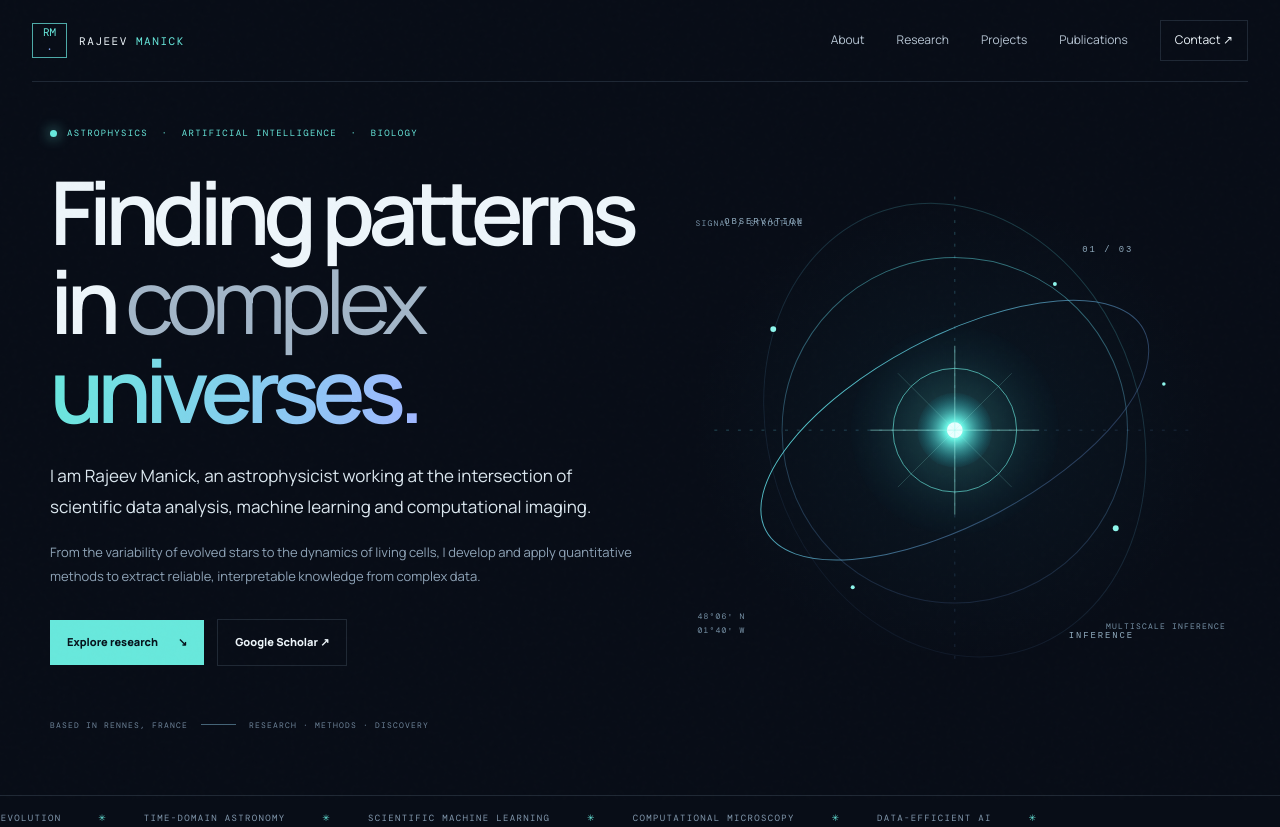
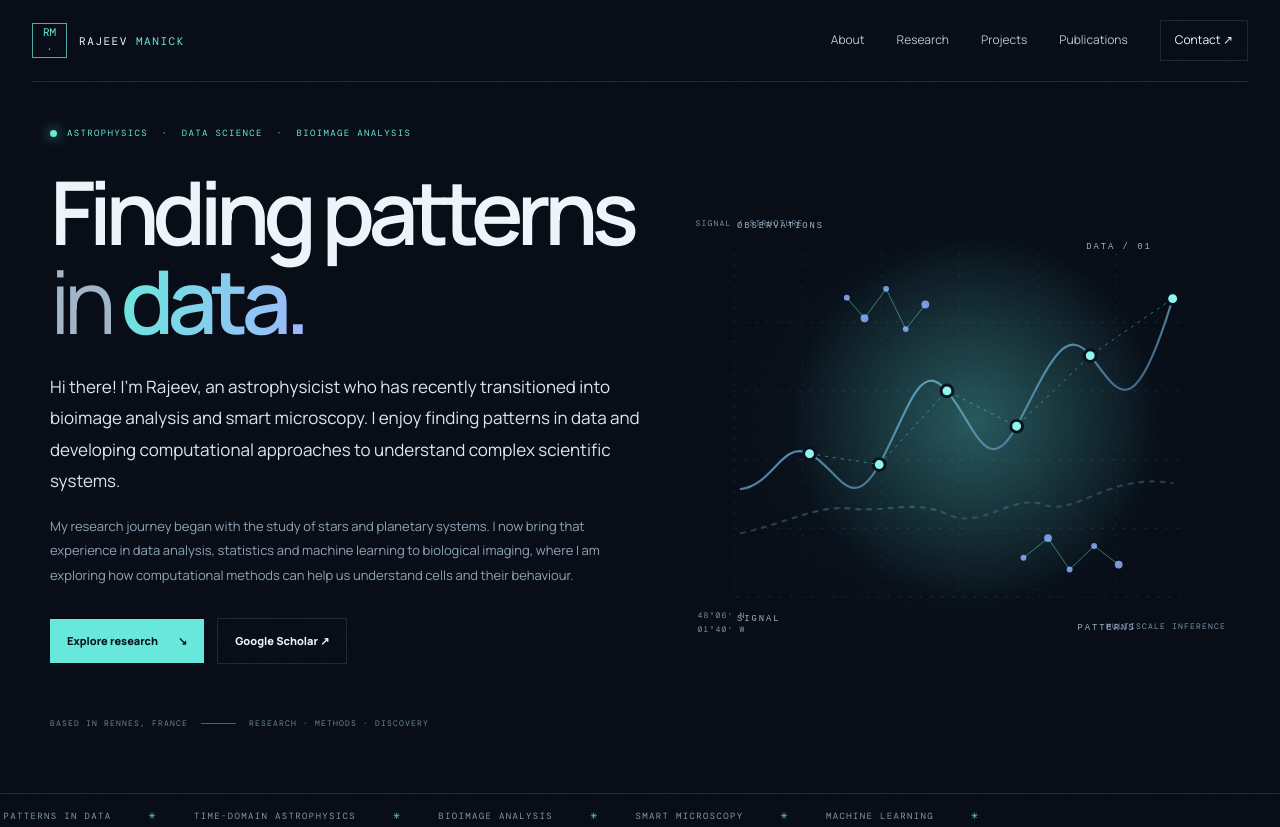
Before and after one commit to rajeevzar/rajeevzar.github.io, a plain HTML site: page index.html in a window 1280 px wide. Shown: the top 827 px of the page. Drawn offline with nearby package versions, Linux system fonts and the light colour scheme.

Commit message:
Add files via upload

```diff
--- a/index.html
+++ b/index.html
@@ -4,7 +4,7 @@
   <meta charset="utf-8"><meta name="viewport" content="width=device-width, initial-scale=1">
   <meta name="description" content="Rajeev Manick is an astrophysicist and AI researcher working across time-domain astronomy, machine learning and computational microscopy.">
   <meta name="theme-color" content="#080d17">
-  <meta property="og:title" content="Rajeev Manick — Astrophysics × AI × Computational Biology">
+  <meta property="og:title" content="Rajeev Manick — Astrophysics × Data Science × Bioimage Analysis">
   <meta property="og:description" content="Research, projects and publications of Rajeev Manick.">
   <title>Rajeev Manick | Astrophysics × AI × Biology</title>
   <link rel="icon" href="assets/favicon.svg" type="image/svg+xml">
@@ -21,34 +21,53 @@
   <main id="top">
     <section class="hero wrap">
       <div class="hero-text">
-        <div class="eyebrow"><i></i> ASTROPHYSICS &nbsp;·&nbsp; ARTIFICIAL INTELLIGENCE &nbsp;·&nbsp; BIOLOGY</div>
-        <h1>Finding patterns<br>in <em>complex</em><br><span class="gradient-text">universes.</span></h1>
-        <p class="hero-lead">I am Rajeev Manick, an astrophysicist working at the intersection of scientific data analysis, machine learning and computational imaging.</p>
-        <p class="hero-sub">From the variability of evolved stars to the dynamics of living cells, I develop and apply quantitative methods to extract reliable, interpretable knowledge from complex data.</p>
+        <div class="eyebrow"><i></i> ASTROPHYSICS &nbsp;·&nbsp; DATA SCIENCE &nbsp;·&nbsp; BIOIMAGE ANALYSIS</div>
+        <h1>Finding patterns<br><em>in</em> <span class="gradient-text">data.</span></h1>
+        <p class="hero-lead">Hi there! I’m Rajeev, an astrophysicist who has recently transitioned into bioimage analysis and smart microscopy. I enjoy finding patterns in data and developing computational approaches to understand complex scientific systems.</p>
+        <p class="hero-sub">My research journey began with the study of stars and planetary systems. I now bring that experience in data analysis, statistics and machine learning to biological imaging, where I am exploring how computational methods can help us understand cells and their behaviour.</p>
         <div class="hero-buttons"><a class="btn primary" href="#research">Explore research <span>↘</span></a><a class="btn secondary" href="https://scholar.google.com/citations?user=3LkKUTQAAAAJ&hl=en" target="_blank" rel="noopener">Google Scholar ↗</a></div>
         <div class="hero-foot"><span>BASED IN RENNES, FRANCE</span><span class="line"></span><span>RESEARCH · METHODS · DISCOVERY</span></div>
       </div>
       <div class="hero-art" aria-label="Abstract visualisation of data, stellar orbits and biological structures">
         <div class="art-caption cap-a">SIGNAL / STRUCTURE</div><div class="art-caption cap-b">MULTISCALE INFERENCE</div>
-        <svg viewBox="0 0 560 520" role="img" aria-hidden="true">
-          <defs><radialGradient id="star"><stop stop-color="#eaffff"/><stop offset=".25" stop-color="#66f0e1"/><stop offset="1" stop-color="#147c91" stop-opacity=".08"/></radialGradient><linearGradient id="arc" x1="0" y1="0" x2="1" y2="1"><stop stop-color="#59e6dc"/><stop offset="1" stop-color="#7d9eff" stop-opacity=".15"/></linearGradient></defs>
-          <g fill="none" stroke="url(#arc)" stroke-width="1"><ellipse cx="280" cy="260" rx="218" ry="95" transform="rotate(-28 280 260)"/><ellipse cx="280" cy="260" rx="176" ry="176" transform="rotate(45 280 260)" opacity=".55"/><ellipse cx="280" cy="260" rx="235" ry="190" transform="rotate(72 280 260)" opacity=".25"/><path d="M35 260H525M280 22V498" stroke-dasharray="3 9" opacity=".4"/></g>
-          <g fill="#8ff7ed"><circle cx="95" cy="157" r="3"/><circle cx="444" cy="360" r="3"/><circle cx="382" cy="111" r="2"/><circle cx="176" cy="420" r="2"/><circle cx="493" cy="213" r="1.8"/></g>
-          <circle cx="280" cy="260" r="106" fill="url(#star)" opacity=".17"/><circle cx="280" cy="260" r="63" fill="none" stroke="#6cece2" stroke-opacity=".65"/><circle cx="280" cy="260" r="38" fill="url(#star)"/><circle cx="280" cy="260" r="8" fill="#eaffff"/>
-          <g stroke="#9df7ed" stroke-opacity=".55"><path d="M280 174V346M194 260H366"/><path d="M222 202L338 318M338 202L222 318" stroke-opacity=".18"/></g>
-          <g fill="#8faabd" font-family="monospace" font-size="9" letter-spacing="2"><text x="45" y="50">OBSERVATION</text><text x="396" y="472">INFERENCE</text><text x="410" y="78">01 / 03</text></g>
+        <svg viewBox="0 0 560 520" role="img" aria-label="Abstract data visualisation with connected observations, clusters and a time-series signal">
+          <defs>
+            <linearGradient id="dataLine" x1="0" y1="0" x2="1" y2="1"><stop stop-color="#68e8dc"/><stop offset="1" stop-color="#8aaeff" stop-opacity=".25"/></linearGradient>
+            <radialGradient id="dataGlow"><stop stop-color="#68e8dc" stop-opacity=".32"/><stop offset="1" stop-color="#68e8dc" stop-opacity="0"/></radialGradient>
+          </defs>
+          <g stroke="#527187" stroke-opacity=".24" stroke-width="1" fill="none">
+            <path d="M55 80V430H510M55 150H510M55 220H510M55 290H510M55 360H510" stroke-dasharray="3 8"/>
+            <path d="M125 80V430M205 80V430M285 80V430M365 80V430M445 80V430" stroke-dasharray="2 9"/>
+          </g>
+          <circle cx="300" cy="250" r="190" fill="url(#dataGlow)"/>
+          <g fill="none" stroke="url(#dataLine)" stroke-width="2.2" stroke-linecap="round" stroke-linejoin="round">
+            <path d="M62 320 C95 316 104 270 132 284 S174 348 203 295 S244 186 272 220 S313 312 343 256 S391 150 418 184 S461 262 502 126"/>
+            <path d="M62 365 C112 354 139 336 175 340 S239 330 273 346 S339 324 371 336 S437 303 502 314" stroke-opacity=".38" stroke-dasharray="4 7"/>
+          </g>
+          <g fill="#8ff7ed" stroke="#08111d" stroke-width="3">
+            <circle cx="132" cy="284" r="6"/><circle cx="203" cy="295" r="6"/><circle cx="272" cy="220" r="6"/><circle cx="343" cy="256" r="6"/><circle cx="418" cy="184" r="6"/><circle cx="502" cy="126" r="6"/>
+          </g>
+          <g fill="#8aaeff" fill-opacity=".85">
+            <circle cx="170" cy="125" r="3"/><circle cx="188" cy="146" r="4"/><circle cx="210" cy="116" r="3"/><circle cx="230" cy="157" r="3"/><circle cx="250" cy="132" r="4"/>
+            <circle cx="350" cy="390" r="3"/><circle cx="375" cy="370" r="4"/><circle cx="397" cy="402" r="3"/><circle cx="422" cy="378" r="3"/><circle cx="447" cy="397" r="4"/>
+          </g>
+          <g fill="none" stroke="#68e8dc" stroke-opacity=".48" stroke-width="1">
+            <path d="M170 125L188 146L210 116L230 157L250 132"/><path d="M350 390L375 370L397 402L422 378L447 397"/>
+            <path d="M132 284L203 295L272 220L343 256L418 184L502 126" stroke-dasharray="3 5"/>
+          </g>
+          <g fill="#9bb1c4" font-family="monospace" font-size="9" letter-spacing="2"><text x="58" y="54">OBSERVATIONS</text><text x="405" y="464">PATTERNS</text><text x="414" y="75">DATA / 01</text><text x="58" y="454">SIGNAL</text></g>
         </svg>
         <div class="art-coordinate">48°06′ N<br>01°40′ W</div>
       </div>
     </section>
-    <div class="ticker"><div>STELLAR EVOLUTION <b>✳</b> TIME-DOMAIN ASTRONOMY <b>✳</b> SCIENTIFIC MACHINE LEARNING <b>✳</b> COMPUTATIONAL MICROSCOPY <b>✳</b> DATA-EFFICIENT AI <b>✳</b> </div></div>
+    <div class="ticker"><div>FINDING PATTERNS IN DATA <b>✳</b> TIME-DOMAIN ASTROPHYSICS <b>✳</b> BIOIMAGE ANALYSIS <b>✳</b> SMART MICROSCOPY <b>✳</b> MACHINE LEARNING <b>✳</b> </div></div>
 
     <section class="section wrap" id="about"><div class="section-label">01 / ABOUT</div><div class="section-body about-grid">
       <div><p class="overline">A CROSS-DISCIPLINARY PATH</p><h2>One scientific<br>mindset. <span>Many scales.</span></h2></div>
       <div class="prose"><p class="big">My scientific career began in astrophysics, investigating the evolution and binarity of evolved stars. More recently, I have expanded my work into machine learning and computational biology, applying data-driven approaches to microscopy and cellular phenotyping.</p>
       <p>The common thread is quantitative discovery: understanding how complex systems evolve, separating signal from noise, and building methods that remain interpretable and useful beyond a single dataset.</p>
       <div class="timeline"><div><time>2018</time><span><b>PhD in Astrophysics</b><small>KU Leuven, Belgium · Thesis on the evolutionary nature of RV Tauri stars</small></span></div><div><time>2019–2024</time><span><b>Postdoctoral research</b><small>South African Astronomical Observatory; then IPAG, Grenoble</small></span></div><div><time>2025–</time><span><b>Interdisciplinary research in France</b><small>CNRS / IGDR, Rennes · Roboscope project and computational biology</small></span></div></div>
-      <div class="profile-links"><a href="https://scholar.google.com/citations?user=3LkKUTQAAAAJ&hl=en" target="_blank" rel="noopener">Google Scholar ↗</a><a href="https://github.com/rajeevzar" target="_blank" rel="noopener">GitHub ↗</a><a href="https://fys.kuleuven.be/ster/pub/phd-rajeev-manick" target="_blank" rel="noopener">PhD thesis ↗</a></div>
+      <div class="profile-links"><a href="https://scholar.google.com/citations?user=3LkKUTQAAAAJ&hl=en" target="_blank" rel="noopener">Google Scholar ↗</a><a href="https://github.com/rajeevzar" target="_blank" rel="noopener">GitHub ↗</a><a href="https://orcid.org/0000-0001-7633-7038" target="_blank" rel="noopener">ORCID ↗</a><a href="https://fys.kuleuven.be/ster/pub/phd-rajeev-manick" target="_blank" rel="noopener">PhD thesis ↗</a><a href="https://open.uct.ac.za/items/17aa2485-b247-4fec-a21b-bfeb38ba35ee" target="_blank" rel="noopener">MSc thesis ↗</a></div>
       </div>
     </div></section>
 
@@ -61,11 +80,10 @@
       </div>
     </div></section>
 
-    <section class="projects-band" id="projects"><div class="wrap section"><div class="section-label">03 / PROJECTS</div><div class="section-body"><div class="section-intro"><div><p class="overline">SELECTED RESEARCH & SOFTWARE</p><h2>Methods built<br><span>to answer questions.</span></h2></div><p>A selection of ongoing and recent work spanning interpretable AI, semi-supervised learning and time-domain astrophysics.</p></div>
+    <section class="projects-band" id="projects"><div class="wrap section"><div class="section-label">03 / PROJECTS</div><div class="section-body"><div class="section-intro"><div><p class="overline">SELECTED RESEARCH & SOFTWARE</p><h2>Methods built<br><span>to answer questions.</span></h2></div><p>A selection of research spanning semi-supervised learning, computational microscopy and time-domain astrophysics.</p></div>
       <div class="project-list">
-        <article class="project-row"><div class="project-meta"><span>01 / COMPUTATIONAL MICROSCOPY</span><span class="status">METHOD DEVELOPMENT</span></div><div class="project-content"><h3>BICEPs</h3><p>An interpretable, feature-based pipeline for cell-phase classification. BICEPs combines engineered image descriptors, statistical feature selection and neighbourhood-based classification to investigate how far transparent, data-efficient methods can go in cellular phenotyping.</p><a href="projects/biceps.html">Explore BICEPs <b>↗</b></a></div><div class="project-glyph glyph-biceps"><span>f(x)</span><i></i><i></i><i></i></div></article>
-        <article class="project-row"><div class="project-meta"><span>02 / SEMI-SUPERVISED LEARNING</span><span class="status">MANUSCRIPT IN PROGRESS</span></div><div class="project-content"><h3>SGAN for smart microscopy</h3><p>A semi-supervised generative adversarial network designed to reduce annotation requirements for cell-cycle classification. The work explores how a small labelled set can be combined with unlabelled microscopy images.</p><a href="projects/sgan.html">Explore SGAN <b>↗</b></a></div><div class="project-glyph glyph-sgan"><span>z → x</span><i></i><i></i><i></i></div></article>
-        <article class="project-row"><div class="project-meta"><span>03 / TIME-DOMAIN ASTROPHYSICS</span><span class="status">SURVEY SCIENCE</span></div><div class="project-content"><h3>Young stars & nascent planets</h3><p>Using high-cadence TESS full-frame image photometry and machine learning to identify variability patterns in young stellar populations and search for signatures associated with early planetary systems.</p><a href="projects/young-stars.html">Explore the science <b>↗</b></a></div><div class="project-glyph glyph-stars"><span>✦</span><i></i><i></i><i></i></div></article>
+        <article class="project-row"><div class="project-meta"><span>01 / SEMI-SUPERVISED LEARNING</span><span class="status">MANUSCRIPT IN PROGRESS</span></div><div class="project-content"><h3>SGAN for smart microscopy</h3><p>A semi-supervised generative adversarial network designed to reduce annotation requirements for cell-cycle classification. The work explores how a small labelled set can be combined with unlabelled microscopy images.</p><a href="projects/sgan.html">Explore SGAN <b>↗</b></a></div><div class="project-glyph glyph-sgan"><span>z → x</span><i></i><i></i><i></i></div></article>
+        <article class="project-row"><div class="project-meta"><span>02 / TIME-DOMAIN ASTROPHYSICS</span><span class="status">SURVEY SCIENCE</span></div><div class="project-content"><h3>Young stars & nascent planets</h3><p>Using high-cadence TESS full-frame image photometry and machine learning to identify variability patterns in young stellar populations and search for signatures associated with early planetary systems.</p><a href="projects/young-stars.html">Explore the science <b>↗</b></a></div><div class="project-glyph glyph-stars"><span>✦</span><i></i><i></i><i></i></div></article>
       </div>
     </div></div></section>
 
@@ -78,7 +96,7 @@
       </div><a class="all-pubs" href="https://scholar.google.com/citations?user=3LkKUTQAAAAJ&hl=en" target="_blank" rel="noopener">View all publications on Google Scholar ↗</a>
     </div></section>
 
-    <section class="section wrap profile-section"><div class="section-label">05 / PROFILE</div><div class="section-body profile-grid"><div><p class="overline">ACADEMIC PROFILE</p><h2>Research, teaching<br><span>& collaboration.</span></h2><p class="profile-desc">My work has involved international collaborations across South Africa, Belgium and France, alongside university teaching, student supervision and interdisciplinary research.</p></div><div class="profile-cards"><a href="https://scholar.google.com/citations?user=3LkKUTQAAAAJ&hl=en" target="_blank" rel="noopener"><small>SCHOLARLY RECORD</small><b>Google Scholar</b><span>Publications & citations ↗</span></a><a href="https://github.com/rajeevzar" target="_blank" rel="noopener"><small>CODE & SOFTWARE</small><b>GitHub</b><span>Research code and projects ↗</span></a><a href="https://fys.kuleuven.be/ster/pub/phd-rajeev-manick" target="_blank" rel="noopener"><small>DOCTORAL RESEARCH</small><b>PhD thesis</b><span>The evolutionary nature of RV Tauri stars ↗</span></a></div></div></section>
+    <section class="section wrap profile-section"><div class="section-label">05 / PROFILE</div><div class="section-body profile-grid"><div><p class="overline">ACADEMIC PROFILE</p><h2>Research, teaching<br><span>& collaboration.</span></h2><p class="profile-desc">My work has involved international collaborations across South Africa, Belgium and France, alongside university teaching, student supervision and interdisciplinary research.</p></div><div class="profile-cards"><a href="https://scholar.google.com/citations?user=3LkKUTQAAAAJ&hl=en" target="_blank" rel="noopener"><small>SCHOLARLY RECORD</small><b>Google Scholar</b><span>Publications & citations ↗</span></a><a href="https://github.com/rajeevzar" target="_blank" rel="noopener"><small>CODE & SOFTWARE</small><b>GitHub</b><span>Research code and projects ↗</span></a><a href="https://fys.kuleuven.be/ster/pub/phd-rajeev-manick" target="_blank" rel="noopener"><small>DOCTORAL RESEARCH</small><b>PhD thesis</b><span>The evolutionary nature of RV Tauri stars ↗</span></a><a href="https://open.uct.ac.za/items/17aa2485-b247-4fec-a21b-bfeb38ba35ee" target="_blank" rel="noopener"><small>MASTER’S RESEARCH</small><b>MSc thesis</b><span>University of Cape Town · Binary Wolf-Rayet central stars ↗</span></a><a href="https://orcid.org/0000-0001-7633-7038" target="_blank" rel="noopener"><small>RESEARCHER IDENTIFIER</small><b>ORCID</b><span>0000-0001-7633-7038 ↗</span></a></div></div></section>
 
     <section class="contact" id="contact"><div class="wrap contact-grid"><div class="section-label">06 / CONTACT</div><div><p class="overline">COLLABORATIONS · IDEAS · DISCUSSION</p><h2>Let's work on<br><span>good questions.</span></h2><p>For research discussions, collaborations or questions about my work, the best starting point is my scholarly profile or GitHub.</p><div class="contact-links"><a class="btn primary" href="https://scholar.google.com/citations?user=3LkKUTQAAAAJ&hl=en" target="_blank" rel="noopener">Google Scholar ↗</a><a class="btn secondary" href="https://github.com/rajeevzar" target="_blank" rel="noopener">GitHub ↗</a></div></div></div></section>
   </main>
```
Also changed, not shown: projects/young-stars.html (+1 -1 lines), assets/favicon.svg, 1 other file.
